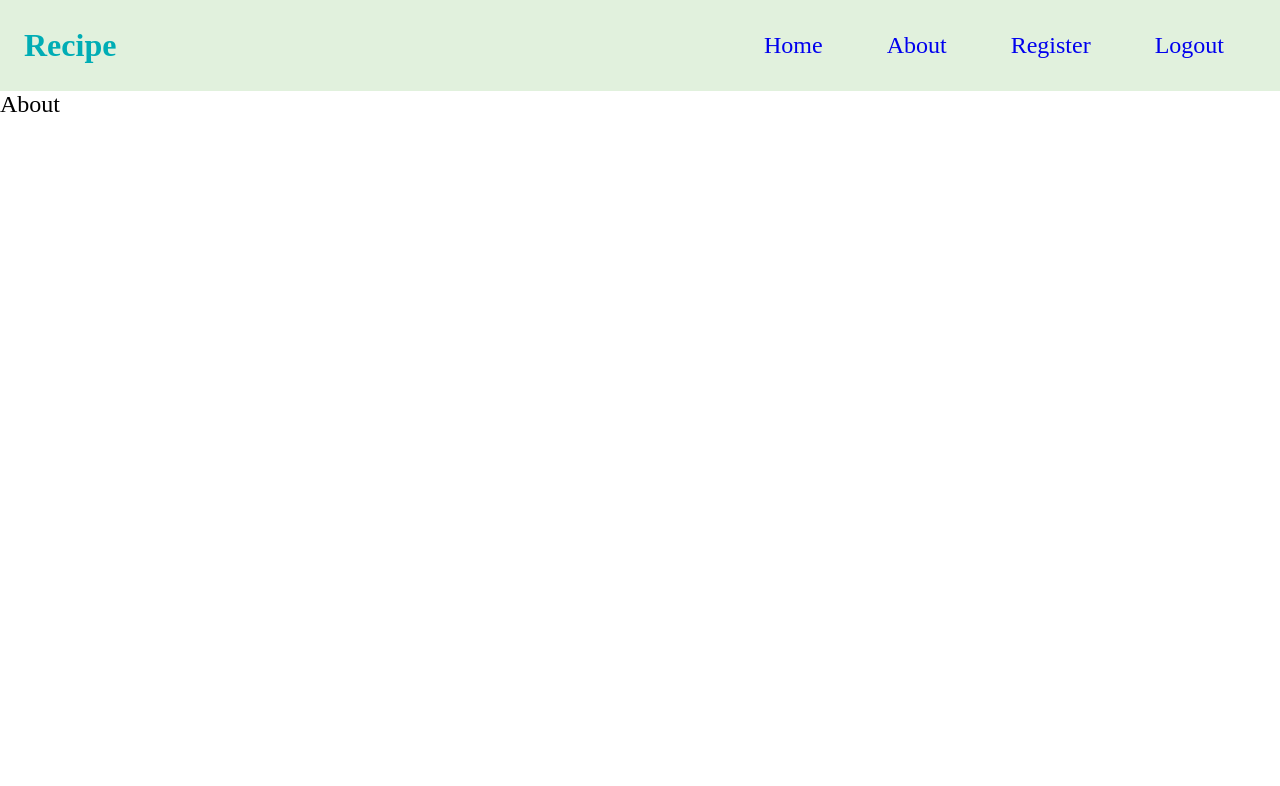
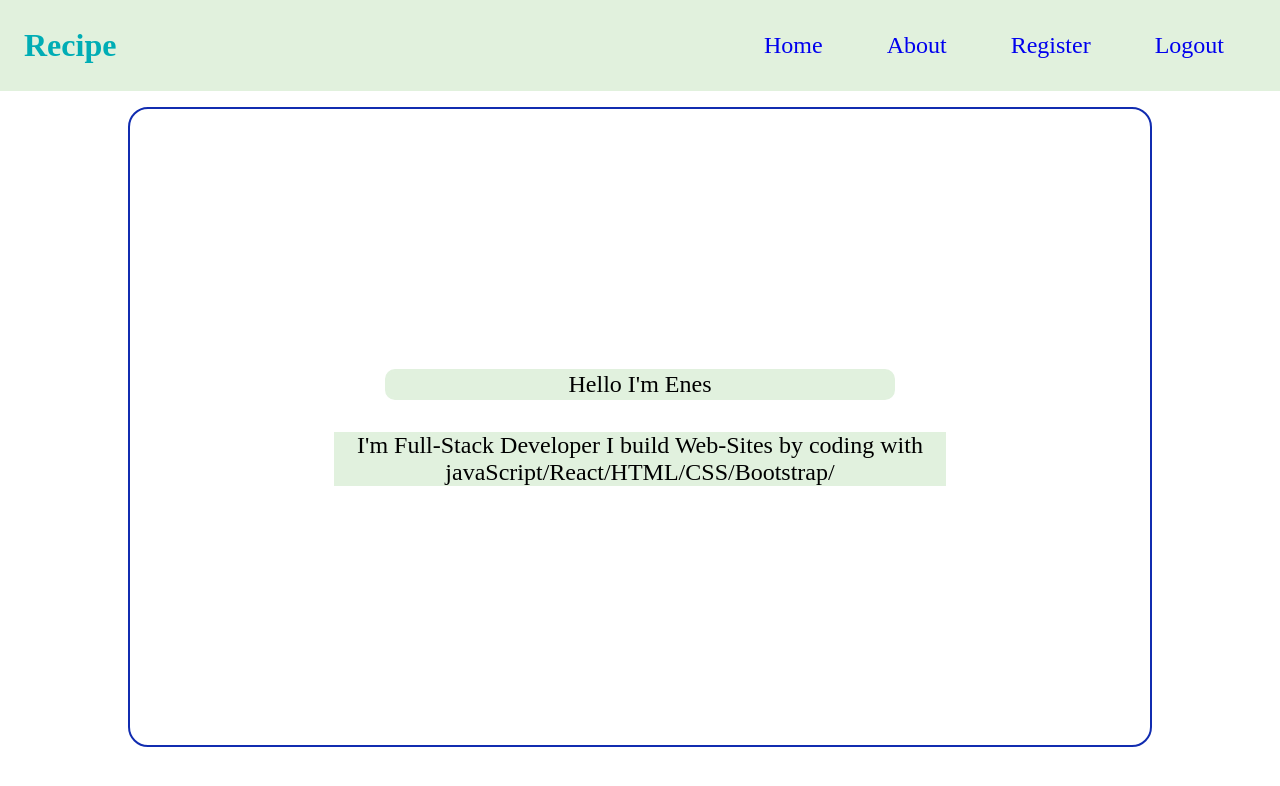
Before and after one commit to sahanenes/recipe-app, a React (Create React App) app: page /about in a window 1280 px wide. Shown: the top 786 px of the page. Built offline with nearby package versions, Linux system fonts and the light colour scheme; the HTML template or start-up script is replaced by a standard one.

Commit message:
about added

```diff
--- a/src/pages/about/About.jsx
+++ b/src/pages/about/About.jsx
@@ -1,7 +1,18 @@
 import React from "react";
+import { Container, Header, Info } from "./About.style";
 
 const About = () => {
-  return <div>About</div>;
+  return (
+    <>
+      <Container align="center" wrap="wrap">
+        <Header>Hello I'm Enes</Header>
+        <Info>
+          I'm Full-Stack Developer I build Web-Sites by coding with
+          javaScript/React/HTML/CSS/Bootstrap/
+        </Info>
+      </Container>
+    </>
+  );
 };
 
 export default About;
--- a/src/pages/about/About.style.jsx
+++ b/src/pages/about/About.style.jsx
@@ -0,0 +1,25 @@
+import styled from "styled-components";
+import Flex from "../../components/globalStyles/Flex.style";
+
+export const Container = styled(Flex)`
+  border: 2px solid #112cb0;
+  width: 80%;
+  height: 80vh;
+  margin: auto;
+  margin-top: 1rem;
+  flex-direction: column;
+  border-radius: 20px;
+`;
+
+export const Header = styled(Flex)`
+  border: 2px solid #e1f1de;
+  width: 50%;
+  margin-bottom: 2rem;
+  border-radius: 10px;
+  background-color: #e1f1de;
+`;
+export const Info = styled.div`
+  width: 60%;
+  text-align: center;
+  background-color: #e1f1de;
+`;
```
